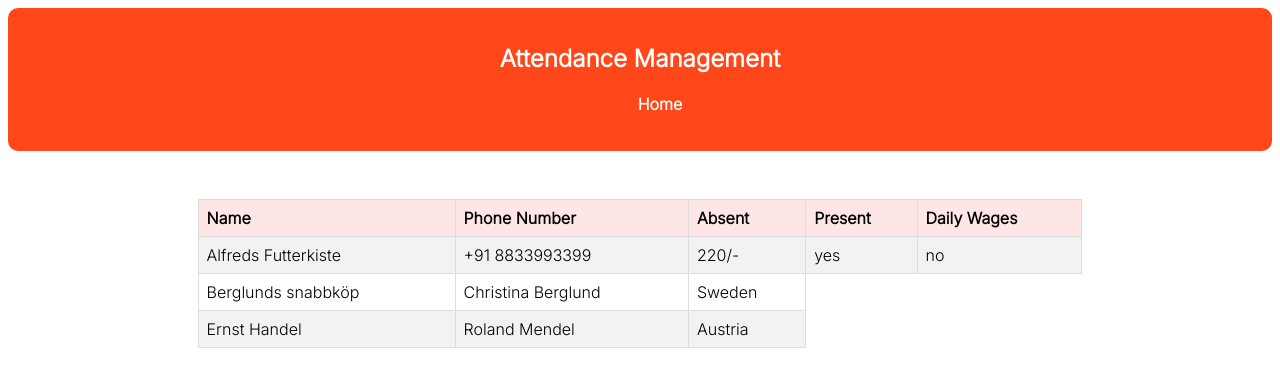
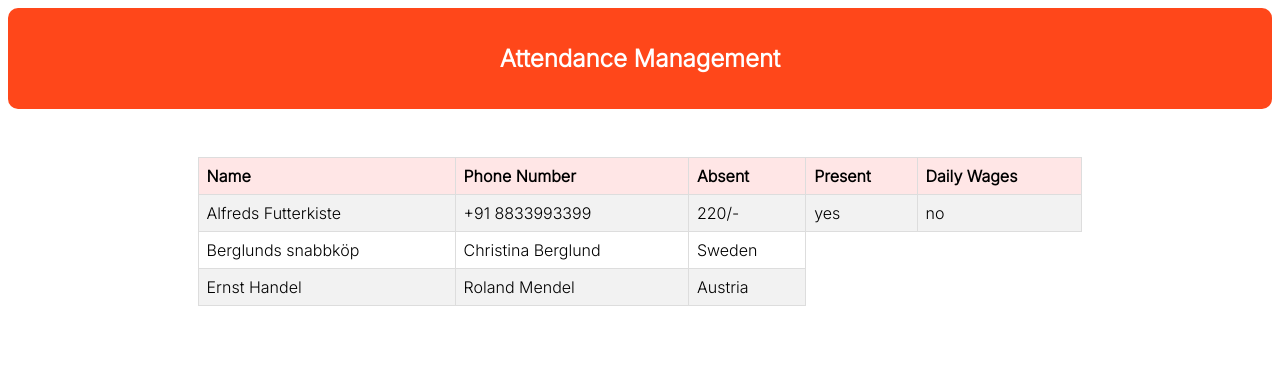
Before and after one commit to harshv1741/AttendanceSystem, a website: page index.html in a window 1280 px wide. Drawn offline with Linux system fonts and the light colour scheme.

Commit message:
fix: navbar alignment

```diff
--- a/index.html
+++ b/index.html
@@ -9,29 +9,9 @@
 	</head>
 	<body>
 		<!-- My Website Navbar (START) -->
-		<header>
 				<nav class="navbar">
-					<div class="navbar-head">
-						<h2>Attendance Management</h2>
-					</div>
-					<ul class="navbar-button-list">
-						<h4>
-							<li class="navbar-button-inline">
-								<a class="navbar-button active" href="/">Home</a>
-							</li>
-							<!-- <li class="navbar-button-inline">
-								<a class="navbar-button" href="#">Education</a>
-							</li>
-							<li class="navbar-button-inline">
-								<a class="navbar-button" href="#">Projects</a>
-							</li>
-							<li class="navbar-button-inline">
-								<a class="navbar-button" href="#">Blogs</a>
-							</li> -->
-						</h4>
-					</ul>
+					<h2 class="navbar-head">Attendance Management</h2>
 				</nav>
-		</header>
 		<!-- My Website Navbar (END) -->
 
 		<div class="table-container">
```
